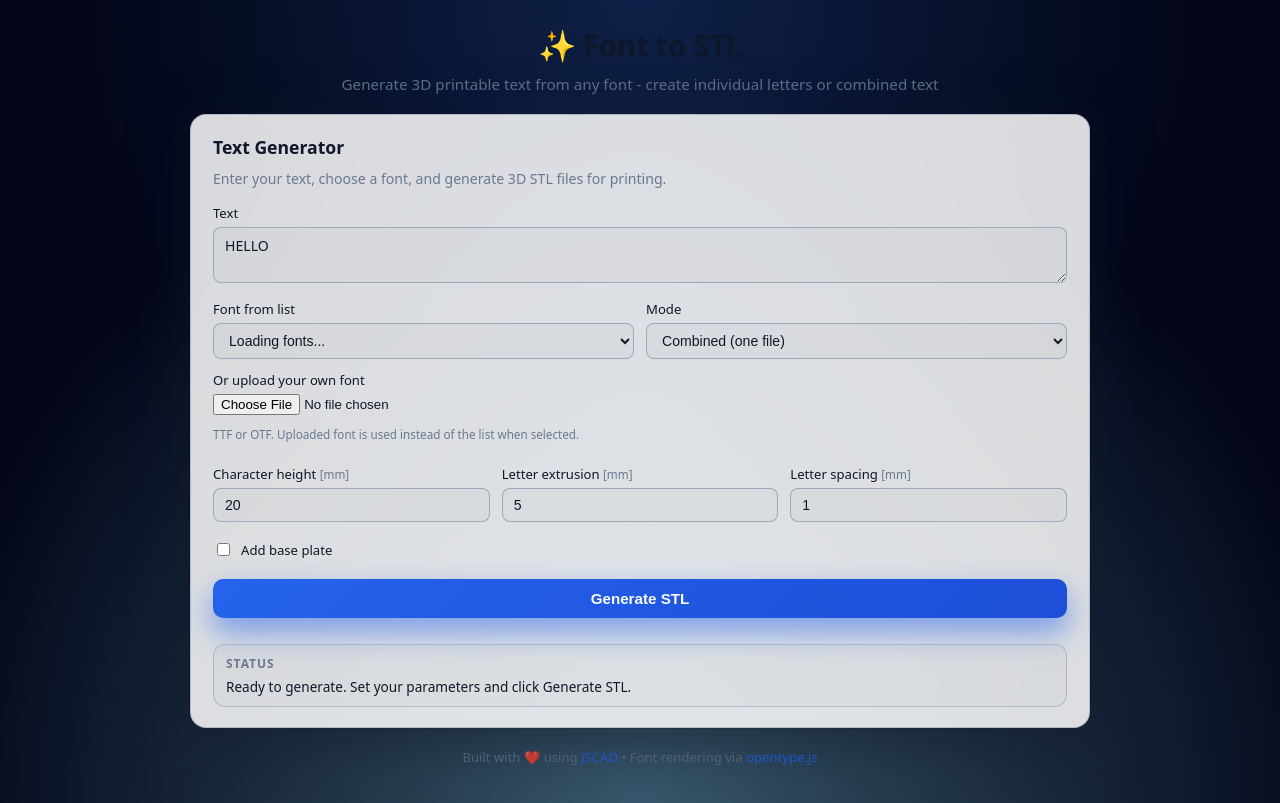
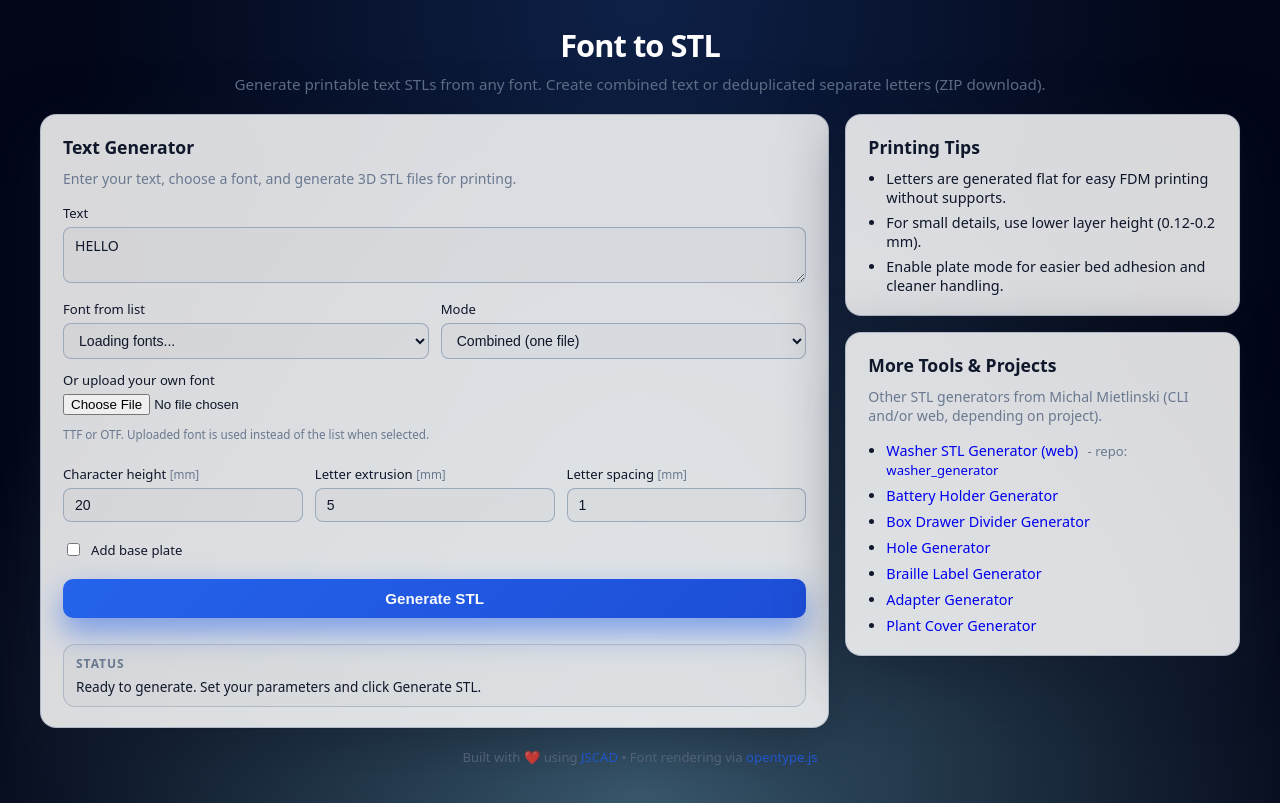
Before and after one commit to michalmietlinski/text-to-stl, a website: page docs/index.html in a window 1280 px wide. Drawn offline with nearby package versions, Linux system fonts and the light colour scheme.

Commit message:
Styling changes

```diff
--- a/docs/index.html
+++ b/docs/index.html
@@ -8,7 +8,7 @@
     <style>
       :root {
         color-scheme: light dark;
-        --page-max-width: 900px;
+        --page-max-width: 1200px;
         --card-bg-light: rgba(255, 255, 255, 0.85);
         --card-bg-dark: rgba(15, 23, 42, 0.9);
         --card-border-light: rgba(148, 163, 184, 0.6);
@@ -37,9 +37,13 @@
       @media (prefers-color-scheme: dark) { body { color: #e5e7eb; } }
       .page { width: 100%; max-width: var(--page-max-width); }
       header { margin-bottom: 20px; text-align: center; }
-      h1 { margin: 0 0 8px; font-size: clamp(1.9rem, 2.4vw, 2.5rem); letter-spacing: -0.03em; }
+      h1 { margin: 0 0 8px; font-size: clamp(1.9rem, 2.4vw, 2.5rem); letter-spacing: -0.03em; color: #ffffff; }
       .subheading { margin: 0; font-size: 0.95rem; color: var(--muted-text); }
       main.layout { display: grid; grid-template-columns: minmax(0, 1fr); gap: 16px; }
+      .side-column { display: grid; gap: 16px; }
+      @media (min-width: 980px) {
+        main.layout { grid-template-columns: minmax(0, 2fr) minmax(280px, 1fr); align-items: start; }
+      }
       .card {
         padding: 20px 22px;
         border-radius: 16px;
@@ -109,6 +113,10 @@
       .font-upload-clear { padding: 6px 12px; border-radius: 8px; border: 1px solid var(--input-border); background: var(--input-bg-light); color: inherit; font-size: 0.85rem; cursor: pointer; }
       .font-upload-clear:hover { border-color: var(--accent); }
       @media (prefers-color-scheme: dark) { .font-upload-clear { background: var(--input-bg-dark); } }
+      .info-list { margin: 0; padding-left: 18px; display: grid; gap: 6px; font-size: 0.9rem; }
+      .project-list { margin: 0; padding-left: 18px; display: grid; gap: 7px; font-size: 0.9rem; }
+      .project-list a { text-decoration: none; }
+      .project-note { color: var(--muted-text); font-size: 0.82rem; margin-left: 6px; }
       footer { margin-top: 20px; text-align: center; font-size: 0.82rem; color: var(--muted-text); }
       footer a { color: #2563eb; text-decoration: none; }
       @media (prefers-color-scheme: dark) { footer a { color: #60a5fa; } }
@@ -117,8 +125,8 @@
   <body>
     <div class="page">
       <header>
-        <h1>✨ Font to STL</h1>
-        <p class="subheading">Generate 3D printable text from any font - create individual letters or combined text</p>
+        <h1>Font to STL</h1>
+        <p class="subheading">Generate printable text STLs from any font. Create combined text or deduplicated separate letters (ZIP download).</p>
       </header>
       <main class="layout">
         <section class="card">
@@ -201,6 +209,29 @@
             </div>
           </form>
         </section>
+        <div class="side-column">
+          <section class="card">
+            <h2 class="card-title">Printing Tips</h2>
+            <ul class="info-list">
+              <li>Letters are generated flat for easy FDM printing without supports.</li>
+              <li>For small details, use lower layer height (0.12-0.2 mm).</li>
+              <li>Enable plate mode for easier bed adhesion and cleaner handling.</li>
+            </ul>
+          </section>
+          <section class="card">
+            <h2 class="card-title">More Tools &amp; Projects</h2>
+            <p class="card-description">Other STL generators from Michal Mietlinski (CLI and/or web, depending on project).</p>
+            <ul class="project-list">
+              <li><a href="https://michalmietlinski.github.io/washer_generator/" target="_blank">Washer STL Generator (web)</a><span class="project-note"> - repo: <a href="https://github.com/michalmietlinski/washer_generator" target="_blank">washer_generator</a></span></li>
+              <li><a href="https://github.com/michalmietlinski/battery-holder-generator" target="_blank">Battery Holder Generator</a></li>
+              <li><a href="https://github.com/michalmietlinski/box-drawer-divider-generator" target="_blank">Box Drawer Divider Generator</a></li>
+              <li><a href="https://github.com/michalmietlinski/hole-generator" target="_blank">Hole Generator</a></li>
+              <li><a href="https://github.com/michalmietlinski/braille-label-generator" target="_blank">Braille Label Generator</a></li>
+              <li><a href="https://github.com/michalmietlinski/adapter-generator" target="_blank">Adapter Generator</a></li>
+              <li><a href="https://github.com/michalmietlinski/plant-cover-generator" target="_blank">Plant Cover Generator</a></li>
+            </ul>
+          </section>
+        </div>
       </main>
       <footer>
         <p>Built with ❤️ using <a href="https://github.com/jscad/OpenJSCAD.org" target="_blank">JSCAD</a> • Font rendering via <a href="https://opentype.js.org/" target="_blank">opentype.js</a></p>
```
Also changed, not shown: web/index.html (+35 -4 lines).
